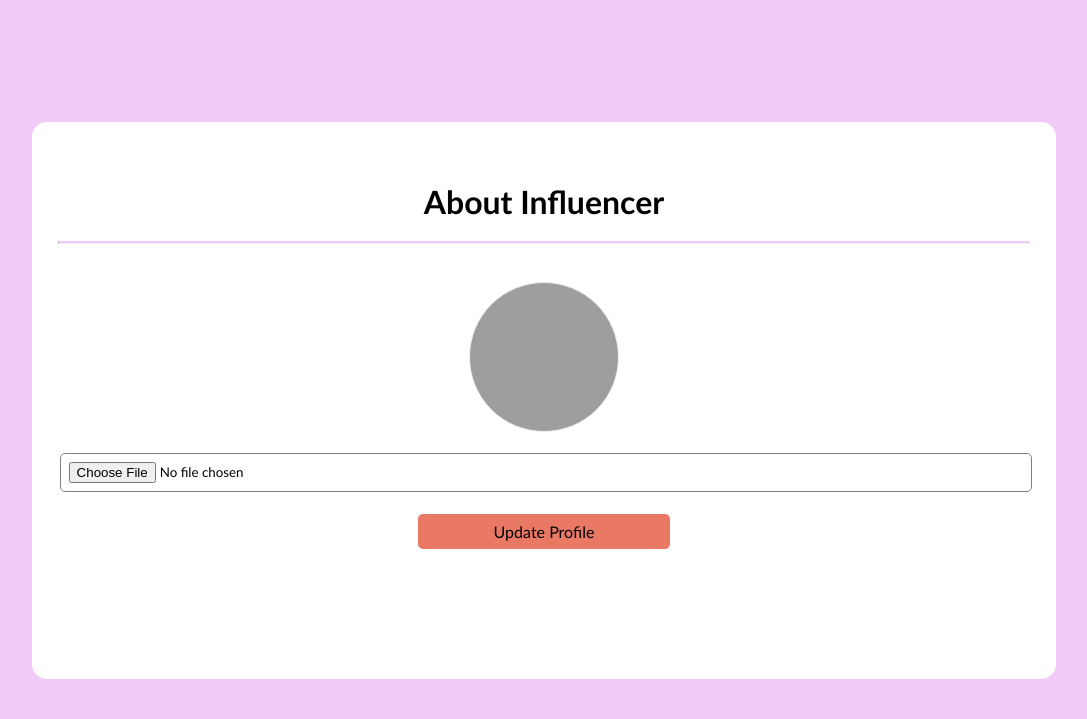
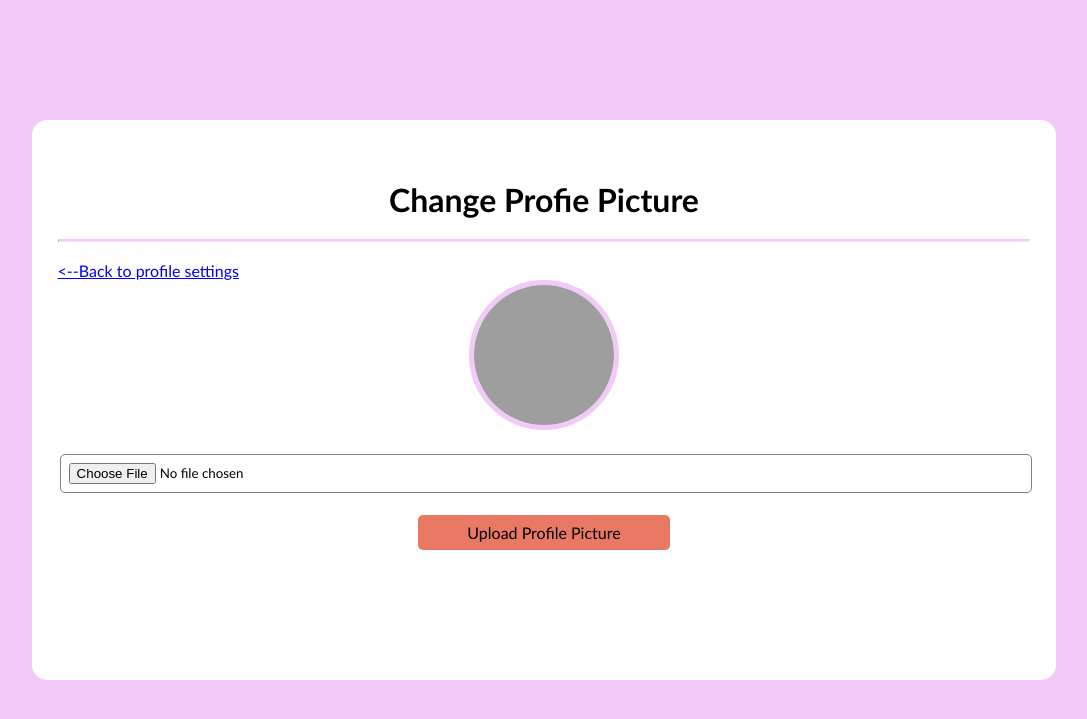
Before and after one commit to Alan1331/influenzanow, a PHP site: page /resource/script/dashboard/influencer/changeprofile.php in a window 1280 px wide. Shown: the top 719 px of the page, without its empty margins (96-1183 px from the left). Run offline with PHP 8.4, Linux system fonts and the light colour scheme; the visitor is signed in with stand-in values (Sample User, id 1); tables that the repository leaves empty or names only in its code hold one stand-in row (values such as "Sample post"); grey boxes are pictures that could not be loaded.

Commit message:
inf pict v1.0

```diff
--- a/public/includes/globalFunctions.php
+++ b/public/includes/globalFunctions.php
@@ -32,4 +32,55 @@ function random_num($length) {
     return $text;
 }
 
+function upload($gambar, $path) {
+
+    $namaFile = $gambar['name'];
+    $ukuranFile = $gambar['size'];
+    $error = $gambar['error'];
+    $tmpName = $gambar['tmp_name'];
+
+    // cek apakah tidak ada gambar yang diupload
+    if($error === 4) {
+        echo "
+                <script>
+                    alert('pilih gambar terlebih dahulu');
+                </script>
+            ";
+        return false;
+    }
+
+    // cek apakah yang diupload adalah gambar
+    $ekstensiGambarValid = ['jpg', 'jpeg', 'png'];
+    $ekstensiGambar = explode('.', $namaFile);
+    $ekstensiGambar = strtolower(end($ekstensiGambar));
+    if( !in_array($ekstensiGambar, $ekstensiGambarValid) ) {
+        echo "
+                <script>
+                    alert('hanya diperbolehkan upload gambar');
+                </script>
+            ";
+        return false;
+    }
+
+    // cek jika ukurannya terlalu besar
+    if( $ukuranFile > (5*1000*1000) ) {
+        echo "
+                <script>
+                    alert('ukuran gambar terlalu besar (maksimal: 5MB)');
+                </script>
+            ";
+        return false;
+    }
+
+    // lolos pengecekan, gambar siap diupload
+    // generate nama gambar baru
+    $namaFileBaru = uniqid();
+    $namaFileBaru .= '.';
+    $namaFileBaru .= $ekstensiGambar;
+
+    move_uploaded_file($tmpName, $path . $namaFileBaru);
+
+    return $namaFileBaru;
+}
+
 ?>
--- a/public/includes/influencerlogin/functions.php
+++ b/public/includes/influencerlogin/functions.php
@@ -12,6 +12,7 @@ function signup($data) {
     $address = mysqli_real_escape_string($conn, $data['inf_address']);
     $password = mysqli_real_escape_string($conn, $data['inf_password']);
     $password2 = mysqli_real_escape_string($conn, $data['inf_password2']);
+    $pict = $data['inf_pict'];
 
     // cek username tersedia atau tidak
     $result = mysqli_query($conn, "SELECT inf_username FROM influencer WHERE inf_username='$username'");
@@ -38,7 +39,7 @@ function signup($data) {
     $password = password_hash($password, PASSWORD_DEFAULT);
 
     // tambahkan user baru ke database
-    $signup_sql = "INSERT INTO influencer VALUES(\"$username\", \"$name\", \"$email\", \"$password\", \"$gender\", \"$birthdate\", \"$address\", \"$phone_number\", \"\")";
+    $signup_sql = "INSERT INTO influencer VALUES(\"$username\", \"$name\", \"$email\", \"$password\", \"$gender\", \"$birthdate\", \"$address\", \"$phone_number\", NOW(), \"$pict\")";
     mysqli_query($conn, $signup_sql);
 
     return mysqli_affected_rows($conn);
@@ -113,6 +114,7 @@ function updateInfProfile($data) {
     $address = mysqli_real_escape_string($conn, $data['inf_address']);
     $password = $data['inf_password'];
     $reg_date = $data['inf_reg_date'];
+    $pict = $data['inf_pict'];
 
     // cek username tersedia atau tidak
     // $result = mysqli_query($conn, "SELECT inf_username FROM influencer WHERE inf_username='$username'");
@@ -136,58 +138,11 @@ function updateInfProfile($data) {
                         inf_birthdate = \"$birthdate\",
                         inf_address = \"$address\",
                         inf_phone_number = \"$phone_number\",
-                        inf_reg_date = \"$reg_date\"
+                        inf_reg_date = \"$reg_date\",
+                        inf_pict = \"$pict\"
                     WHERE inf_username = \"$username\"
                     ";
     mysqli_query($conn, $update_sql);
 
     return mysqli_affected_rows($conn);
 }
-
-function upload($inf_pict) {
-
-    $namaFile = $inf_pict['inf_pict']['name'];
-    $ukuranFile = $inf_pict['inf_pict']['size'];
-    $error = $inf_pict['inf_pict']['error'];
-    $tmpName = $inf_pict['inf_pict']['tmp_name'];
-
-    // cek apakah tidak ada gambar yang diupload
-    if($error === 4) {
-        echo "
-                <script>
-                    alert('pilih gambar terlebih dahulu');
-                </script>
-            ";
-        return false;
-    }
-
-    // cek apakah yang diupload adalah gambar
-    $ekstensiGambarValid = ['jpg', 'jpeg', 'png'];
-    $ekstensiGambar = explode('.', $namaFile);
-    $ekstensiGambar = strtolower(end($ekstensiGambar));
-    if( !in_array($ekstensiGambar, $ekstensiGambarValid) ) {
-        echo "
-                <script>
-                    alert('hanya diperbolehkan upload gambar');
-                </script>
-            ";
-        return false;
-    }
-
-    // cek jika ukurannya terlalu besar
-    if( $ukuranFile > (5*1000*1000) ) {
-        echo "
-                <script>
-                    alert('ukuran gambar terlalu besar (maksimal: 5MB)');
-                </script>
-            ";
-        return false;
-    }
-
-    // lolos pengecekan, gambar siap diupload
-    move_uploaded_file($tmp, '../../../images/influencer/data/' . $namaFile);
-
-    return $namaFile;
-
-
-}
--- a/public/resource/script/dashboard/influencer/changeprofile.php
+++ b/public/resource/script/dashboard/influencer/changeprofile.php
@@ -38,9 +38,12 @@ if( $_SESSION['login'] && isset($_SESSION['inf_username']) ) {
 
 $inf_username = $_SESSION['inf_username'];
 $influencer = query("SELECT * FROM influencer WHERE inf_username=\"$inf_username\"")[0];
+$inf_pict = $influencer['inf_pict'];
+$path = '../../../images/influencer/data/';
 
 if( isset($_POST['submit']) ) {
-    upload($_FILES);
+    $inf_pict = upload($_FILES['inf_pict'], $path);
+    $result = mysqli_query($conn, "UPDATE influencer SET inf_pict = \"$inf_pict\" WHERE inf_username = \"$inf_username\"");
 }
 
 ?>
@@ -58,14 +61,17 @@ if( isset($_POST['submit']) ) {
     <div class="container">
         <div class="profile">
             <form action="" method="post" enctype="multipart/form-data">
-                <h1>About Influencer</h1>
+                <h1>Change Profie Picture</h1>
                 <hr>
                 <br>
+                <a href="infProfile.php"><--Back to profile settings</a>
                 <br>
-                <div class="img"></div>
+                <center>
+                    <img class="img" src="<?= $path . $inf_pict; ?>" alt="Profile Picture">
+                </center>
                 <br>
                 <input type="file" name="inf_pict" id="inf_pict">
-                <center><button type="submit" name="submit">Update Profile</button></center>
+                <center><button type="submit" name="submit">Upload Profile Picture</button></center>
             </form>
         </div>
     </div>
--- a/public/resource/script/login/influencerlogin/signup.php
+++ b/public/resource/script/login/influencerlogin/signup.php
@@ -135,6 +135,7 @@ if( isset($_POST['inf_signup']) ) {
                     <div id="contact" class="form-container">
                         <div id="message"></div>
                         <form method="post" action="">
+                            <input type="hidden" name="inf_pict" value="default.png">
                             <!-- /.row -->
                             <div class="row">
                                 <div class="col-sm-4">
--- a/public/resource/style/css/infProfile.css
+++ b/public/resource/style/css/infProfile.css
@@ -66,14 +66,14 @@ hr {
 }
 
 .img{
-    background-image: url(https://img.freepik.com/free-vector/illustration-user-avatar-icon_53876-5907.jpg?t=st=1653298875~exp=1653299475~hmac=3ec9143a32cc5d13d73e1a313eca1662329f8477c0443dfdbd27921214db4061&w=740);
+    /* background-image: url(https://img.freepik.com/free-vector/illustration-user-avatar-icon_53876-5907.jpg?t=st=1653298875~exp=1653299475~hmac=3ec9143a32cc5d13d73e1a313eca1662329f8477c0443dfdbd27921214db4061&w=740); */
     background-color: #ffffff;
     background-size: cover;
     border-radius: 100px;
     width: 150px;
     height: 150px;
     margin: 0 auto;
-    border: 1px solid #eaeaea;
+    border: 5px solid #f1caf7;
 }
 
 h2{
```
Also changed, not shown: public/resource/script/dashboard/influencer/infProfile.php (+9 -5 lines), public/resource/images/influencer/data/62a0853093200.jpg (added), public/resource/images/influencer/data/Foto formal.jpg (added), public/resource/images/influencer/data/Syekh Maulana Wijaya.jpg (added), public/resource/images/influencer/data/default.png (added), public/resource/images/influencer/data/pbynew.jpg (added).
